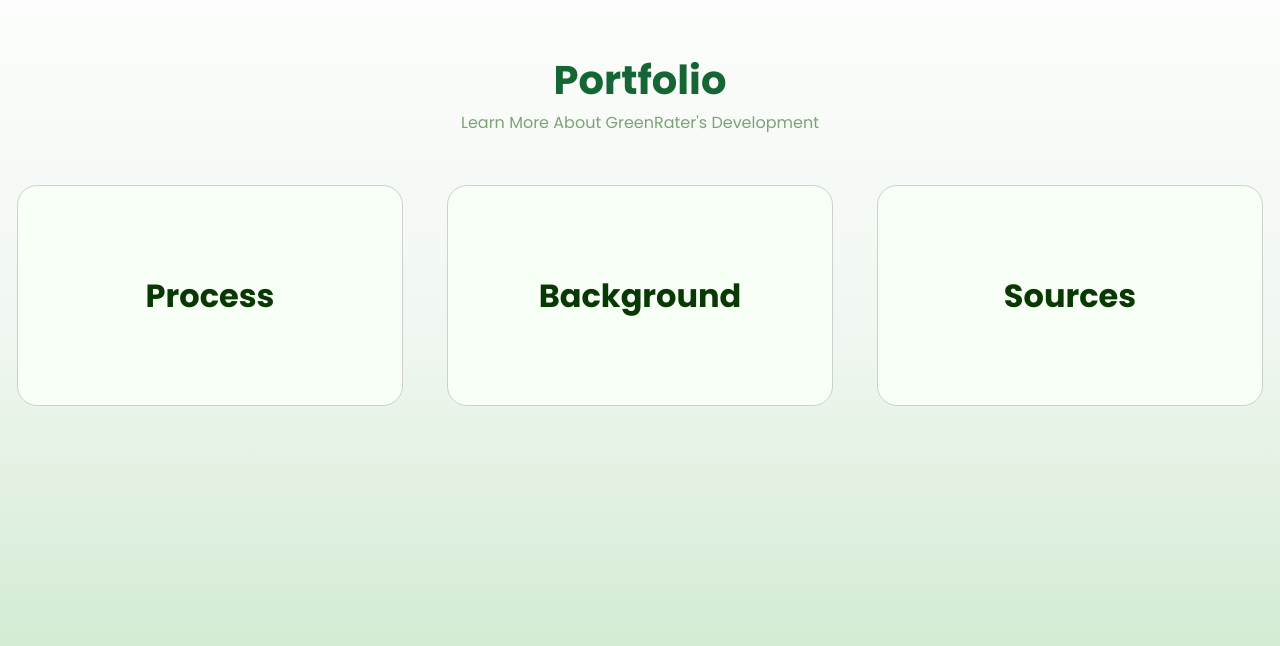
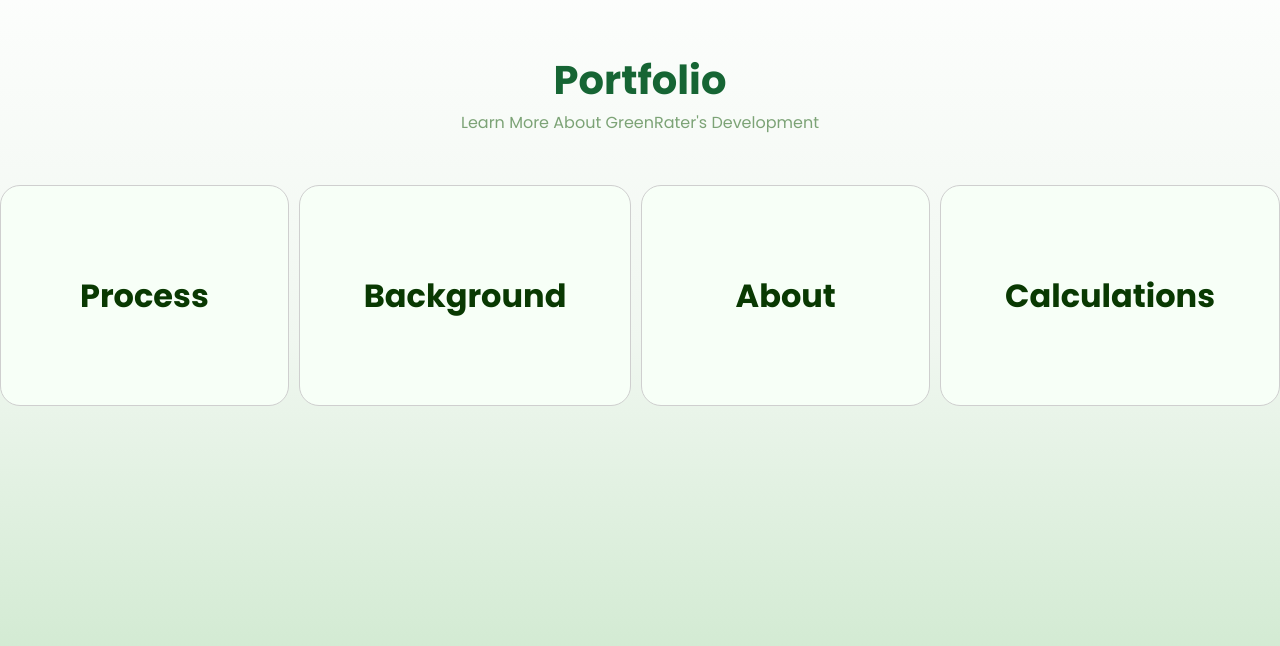
Before and after one commit to lurplee/greenspace_project, a Flask app: page /portfolio in a window 1280 px wide. Shown: the part 85-731 px from the top of the page. Run offline with Flask 3, Linux system fonts and the light colour scheme.

Commit message:
Added about and calculation-info links

```diff
--- a/templates/portfolio.html
+++ b/templates/portfolio.html
@@ -53,8 +53,12 @@
             <h1>Background</h1>
         </a>
 
-        <a href="home" class="portfolio-item">
-            <h1>Sources</h1>
+        <a href="about" class="portfolio-item">
+            <h1>About</h1>
+        </a>
+
+        <a href="calculation-info" class="portfolio-item">
+            <h1>Calculations</h1>
         </a>
 
 
```
